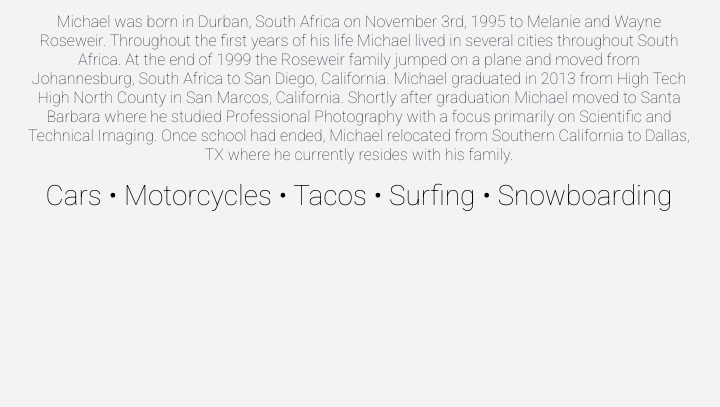
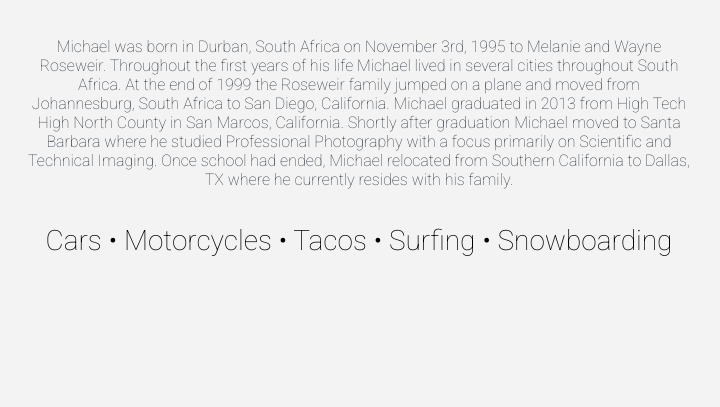
Before and after one commit to mroseweir/deployment-lab, a website: page index.html in a window 1280 px wide. Shown: the part 454-861 px from the top of the page, without its empty margins (281-1001 px from the left). Before the commit the page ends 800 px from the top, so only its background shows below. Drawn offline with Linux system fonts and the light colour scheme.

Commit message:
final upload pt2

```diff
--- a/public/styles.css
+++ b/public/styles.css
@@ -52,6 +52,7 @@ button:hover {
     padding: 15px;
     padding-left: 50px;
     padding-right: 50px;
+    padding-top: 40px;
     /* text-align: justify; */
     text-align: center;
     font-size: 16px;
@@ -67,4 +68,6 @@ h3 {
     font-size: 28px;
     font-weight: 100;
     font-family: 'Roboto', sans-serif;
+    padding-top: 20px;
+    padding-bottom: 150px;
 }
```
